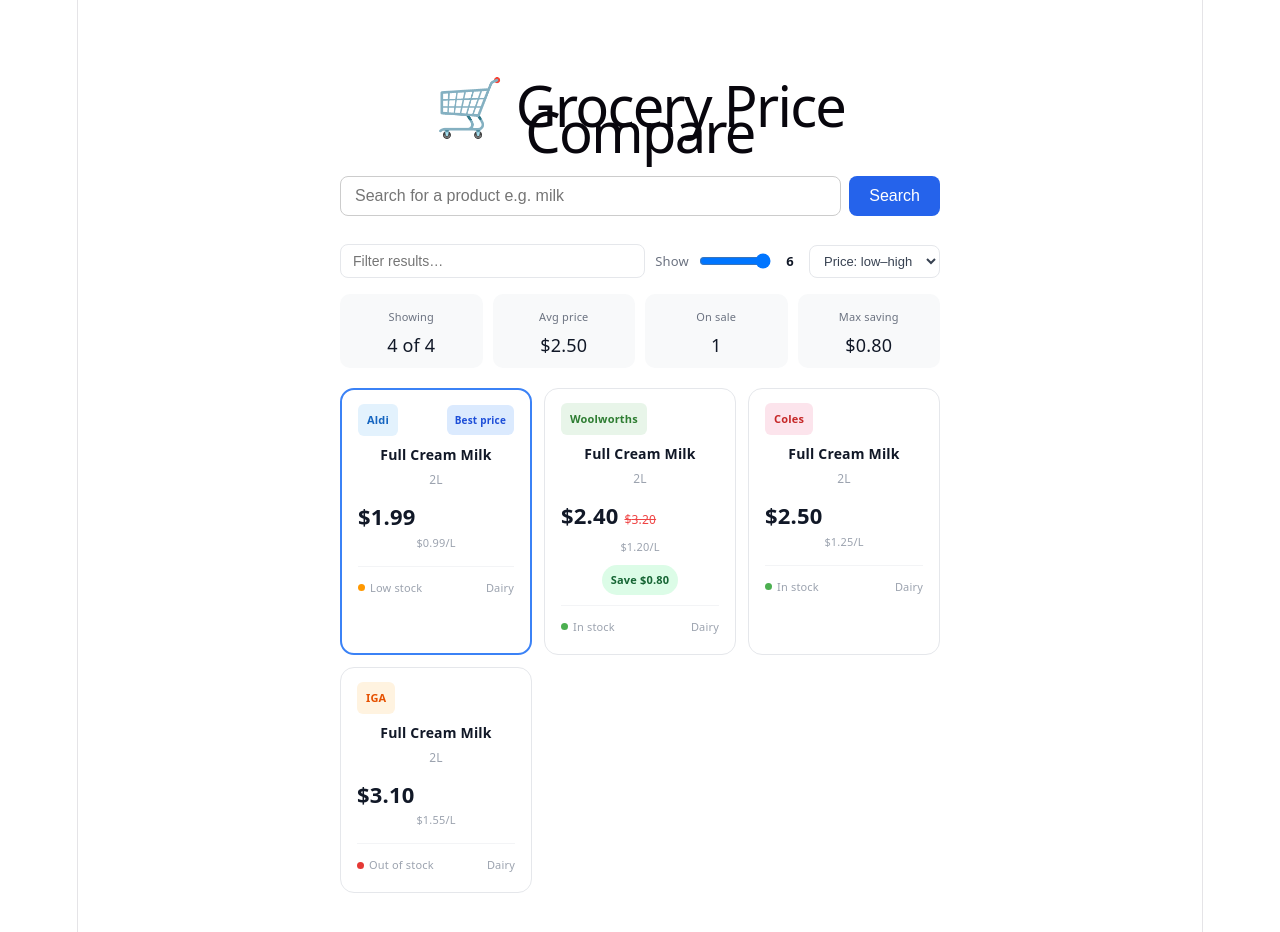
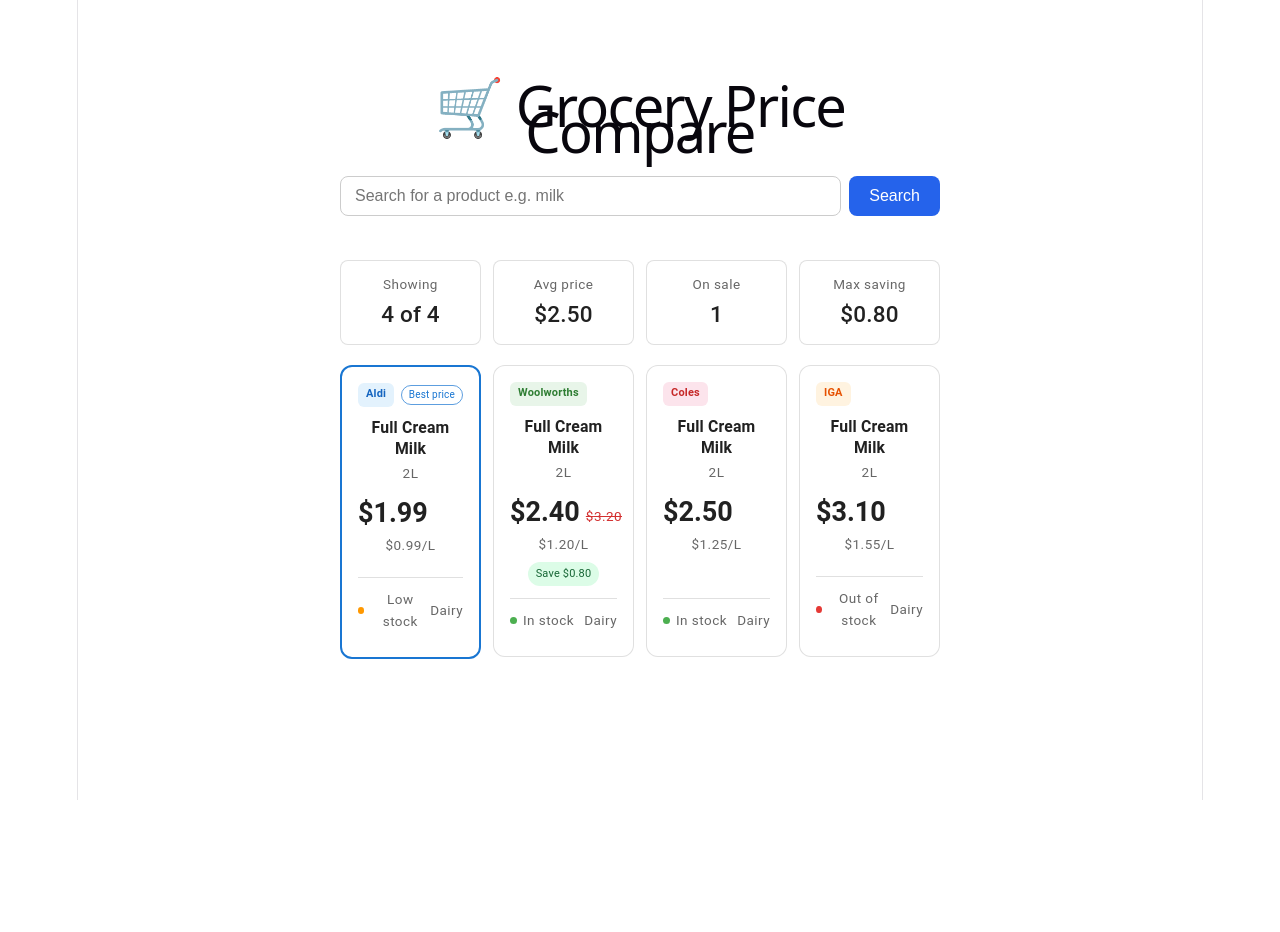
Before and after one commit to adam-fitrzyk/UNIHACK2026-goats-of-unihack, a React app in the folder grocery-compare/frontend/: page / in a window 1280 px wide. Shown: the top 932 px of the page. After the commit the page ends 800 px from the top, so only its background shows below. Built offline with nearby package versions, Linux system fonts and the light colour scheme; the HTML template or start-up script is replaced by a standard one.

Commit message:
mui package

```diff
--- a/grocery-compare/frontend/src/components/Groceryresultsgrid.jsx
+++ b/grocery-compare/frontend/src/components/Groceryresultsgrid.jsx
@@ -1,188 +1,157 @@
 import { useState, useMemo } from "react"
+import {
+  Box, Card, CardContent, Chip, Typography, TextField,
+  Slider, Select, MenuItem, FormControl, InputLabel, Grid, Paper
+} from "@mui/material"
 
-// ─── Helpers ────────────────────────────────────────────────────────────────
+// ─── Helpers ─────────────────────────────────────────────────────────────────
 
-const STORE_STYLES = {
-  woolworths: { bg: "#e8f5e9", color: "#2e7d32", label: "Woolworths" },
-  coles:      { bg: "#fce4ec", color: "#c62828", label: "Coles" },
-  aldi:       { bg: "#e3f2fd", color: "#1565c0", label: "Aldi" },
-  iga:        { bg: "#fff3e0", color: "#e65100", label: "IGA" },
+const STORE_COLORS = {
+  woolworths: { bg: "#e8f5e9", color: "#2e7d32" },
+  coles:      { bg: "#fce4ec", color: "#c62828" },
+  aldi:       { bg: "#e3f2fd", color: "#1565c0" },
+  iga:        { bg: "#fff3e0", color: "#e65100" },
 }
 
-const STOCK_STYLES = {
+const STOCK = {
   in:  { dot: "#4caf50", label: "In stock" },
   low: { dot: "#ff9800", label: "Low stock" },
   out: { dot: "#e53935", label: "Out of stock" },
 }
 
-function storeStyle(store = "") {
-  const key = store.toLowerCase()
-  return STORE_STYLES[key] ?? { bg: "#f3f4f6", color: "#374151", label: store }
-}
-
-function stockStyle(stock = "in") {
-  return STOCK_STYLES[stock] ?? STOCK_STYLES.in
+function storeColor(store = "") {
+  return STORE_COLORS[store.toLowerCase()] ?? { bg: "#f3f4f6", color: "#374151" }
 }
 
 function bestPriceMap(results = []) {
-  const map = {}
-  results.forEach(({ name, price }) => {
+  return results.reduce((map, { name, price }) => {
     if (map[name] === undefined || price < map[name]) map[name] = price
-  })
     return map
+  }, {})
 }
 
-// ─── Sub-components ──────────────────────────────────────────────────────────
+// ─── Summary Bar ─────────────────────────────────────────────────────────────
 
 function SummaryBar({ visible, total, results }) {
-  const avg = results.length
-    ? (results.reduce((s, p) => s + p.price, 0) / results.length).toFixed(2)
-    : "—"
+  const avg     = results.length ? (results.reduce((s, p) => s + p.price, 0) / results.length).toFixed(2) : null
   const onSale  = results.filter(p => p.was).length
   const maxSave = results.reduce((s, p) => p.was ? Math.max(s, p.was - p.price) : s, 0)
 
   const stats = [
     { label: "Showing",    value: `${visible} of ${total}` },
-    { label: "Avg price",  value: results.length ? `$${avg}` : "—" },
+    { label: "Avg price",  value: avg ? `$${avg}` : "—" },
     { label: "On sale",    value: onSale },
     { label: "Max saving", value: maxSave > 0 ? `$${maxSave.toFixed(2)}` : "—" },
   ]
 
   return (
-    <div style={{ display: "flex", gap: 10, flexWrap: "wrap", marginBottom: 20 }}>
+    <Grid container spacing={1.5} sx={{ mb: 2.5 }}>
       {stats.map(({ label, value }) => (
-        <div key={label} style={{
-          flex: "1 1 80px",
-          background: "#f8f9fa",
-          borderRadius: 10,
-          padding: "10px 14px",
-        }}>
-          <div style={{ fontSize: 11, color: "#6b7280", marginBottom: 2 }}>{label}</div>
-          <div style={{ fontSize: 18, fontWeight: 500, color: "#111827" }}>{value}</div>
-        </div>
+        <Grid size={{ xs: 6, sm: 3 }} key={label}>
+          <Paper variant="outlined" sx={{ p: 1.5, borderRadius: 2 }}>
+            <Typography variant="caption" color="text.secondary" display="block">{label}</Typography>
+            <Typography variant="h6" fontWeight={500}>{value}</Typography>
+          </Paper>
+        </Grid>
       ))}
-    </div>
+    </Grid>
   )
 }
 
+// ─── Single Card ─────────────────────────────────────────────────────────────
+
 function GroceryCard({ item, isBest }) {
-  const ss  = storeStyle(item.store)
-  const stk = stockStyle(item.stock ?? "in")
+  const sc  = storeColor(item.store)
+  const stk = STOCK[item.stock ?? "in"] ?? STOCK.in
   const saving = item.was ? (item.was - item.price).toFixed(2) : null
 
   return (
-    <div style={{
-      background: "#fff",
-      border: isBest ? "2px solid #3b82f6" : "1px solid #e5e7eb",
-      borderRadius: 14,
-      padding: "14px 16px",
+    <Card
+      variant="outlined"
+      sx={{
+        borderRadius: 3,
+        borderWidth: isBest ? 2 : 1,
+        borderColor: isBest ? "primary.main" : "divider",
+        height: "100%",
         display: "flex",
         flexDirection: "column",
-      gap: 10,
-      transition: "border-color 0.15s, box-shadow 0.15s",
-      cursor: "default",
+        transition: "box-shadow 0.15s",
+        "&:hover": { boxShadow: 3 },
       }}
-      onMouseEnter={e => { e.currentTarget.style.boxShadow = "0 4px 14px rgba(0,0,0,0.08)" }}
-      onMouseLeave={e => { e.currentTarget.style.boxShadow = "none" }}
     >
+      <CardContent sx={{ display: "flex", flexDirection: "column", gap: 1.25, height: "100%" }}>
+
         {/* Store badge + best tag */}
-      <div style={{ display: "flex", justifyContent: "space-between", alignItems: "center" }}>
-        <span style={{
-          fontSize: 11, fontWeight: 600, padding: "3px 9px",
-          borderRadius: 6, background: ss.bg, color: ss.color,
-        }}>
-          {ss.label}
-        </span>
+        <Box display="flex" justifyContent="space-between" alignItems="center">
+          <Chip
+            label={item.store}
+            size="small"
+            sx={{ fontSize: 11, fontWeight: 600, bgcolor: sc.bg, color: sc.color, borderRadius: 1.5 }}
+          />
           {isBest && (
-          <span style={{
-            fontSize: 10, fontWeight: 600, padding: "2px 8px",
-            borderRadius: 6, background: "#dbeafe", color: "#1d4ed8",
-          }}>
-            Best price
-          </span>
+            <Chip label="Best price" size="small" color="primary" variant="outlined" sx={{ fontSize: 10, height: 20 }} />
           )}
-      </div>
+        </Box>
 
-      {/* Product name */}
-      <div>
-        <div style={{ fontSize: 14, fontWeight: 600, color: "#111827", lineHeight: 1.35 }}>
-          {item.name}
-        </div>
+        {/* Product name + sub */}
+        <Box>
+          <Typography variant="body2" fontWeight={600} lineHeight={1.35}>{item.name}</Typography>
           {item.sub && (
-          <div style={{ fontSize: 12, color: "#9ca3af", marginTop: 2 }}>{item.sub}</div>
+            <Typography variant="caption" color="text.secondary">{item.sub}</Typography>
           )}
-      </div>
+        </Box>
 
         {/* Price */}
-      <div>
-        <div style={{ display: "flex", alignItems: "baseline", gap: 6 }}>
-          <span style={{ fontSize: 22, fontWeight: 600, color: "#111827" }}>
-            ${item.price.toFixed(2)}
-          </span>
+        <Box>
+          <Box display="flex" alignItems="baseline" gap={0.75}>
+            <Typography variant="h5" fontWeight={600}>${item.price.toFixed(2)}</Typography>
             {item.was && (
-            <span style={{ fontSize: 12, color: "#ef4444", textDecoration: "line-through" }}>
+              <Typography variant="caption" color="error" sx={{ textDecoration: "line-through" }}>
                 ${item.was.toFixed(2)}
-            </span>
+              </Typography>
             )}
-        </div>
+          </Box>
           {item.unit && (
-          <div style={{ fontSize: 11, color: "#9ca3af" }}>{item.unit}</div>
+            <Typography variant="caption" color="text.secondary">{item.unit}</Typography>
           )}
           {saving && (
-          <span style={{
-            display: "inline-block", marginTop: 5,
-            fontSize: 11, fontWeight: 600, padding: "2px 9px",
-            borderRadius: 99, background: "#dcfce7", color: "#166534",
-          }}>
-            Save ${saving}
-          </span>
+            <Chip
+              label={`Save $${saving}`}
+              size="small"
+              sx={{ mt: 0.75, fontSize: 11, bgcolor: "#dcfce7", color: "#166534", borderRadius: 99 }}
+            />
           )}
-      </div>
+        </Box>
 
         {/* Footer */}
-      <div style={{
-        display: "flex", justifyContent: "space-between", alignItems: "center",
-        borderTop: "1px solid #f3f4f6", paddingTop: 8,
-        fontSize: 11, color: "#9ca3af",
-      }}>
-        <span style={{ display: "flex", alignItems: "center", gap: 5 }}>
-          <span style={{
-            width: 7, height: 7, borderRadius: "50%",
-            background: stk.dot, display: "inline-block",
-          }} />
-          {stk.label}
-        </span>
-        {item.cat && <span style={{ textTransform: "capitalize" }}>{item.cat}</span>}
-      </div>
-    </div>
+        <Box
+          display="flex"
+          justifyContent="space-between"
+          alignItems="center"
+          sx={{ mt: "auto", pt: 1.25, borderTop: "1px solid", borderColor: "divider" }}
+        >
+          <Box display="flex" alignItems="center" gap={0.75}>
+            <Box sx={{ width: 7, height: 7, borderRadius: "50%", bgcolor: stk.dot }} />
+            <Typography variant="caption" color="text.secondary">{stk.label}</Typography>
+          </Box>
+          {item.cat && (
+            <Typography variant="caption" color="text.secondary" sx={{ textTransform: "capitalize" }}>
+              {item.cat}
+            </Typography>
+          )}
+        </Box>
+
+      </CardContent>
+    </Card>
   )
 }
 
-// ─── Main export ─────────────────────────────────────────────────────────────
+// ─── Main export ──────────────────────────────────────────────────────────────
 
-/**
- * GroceryResultsGrid
- *
- * Props:
- *   results  – array from res.data.results (your axios response)
- *   query    – string, the search term (for display)
- *
- * Expected shape of each result item:
- * {
- *   name:  string          // e.g. "Full Cream Milk"
- *   store: string          // e.g. "Woolworths" | "Coles" | "Aldi" | "IGA"
- *   price: number          // e.g. 2.40
- *   was?:  number          // original price if on sale
- *   unit?: string          // e.g. "$1.20/L"
- *   sub?:  string          // e.g. "2L"
- *   stock?: "in"|"low"|"out"
- *   cat?:  string          // e.g. "dairy"
- * }
- */
 export default function GroceryResultsGrid({ results = [], query = "" }) {
-  const [search,  setSearch]  = useState("")
-  const [count,   setCount]   = useState(6)
-  const [sort,    setSort]    = useState("price-asc")
+  const [search, setSearch] = useState("")
+  const [count,  setCount]  = useState(6)
+  const [sort,   setSort]   = useState("price-asc")
 
   const best = useMemo(() => bestPriceMap(results), [results])
 
@@ -196,8 +165,7 @@
     )
     if (sort === "price-asc")  items = [...items].sort((a, b) => a.price - b.price)
     if (sort === "price-desc") items = [...items].sort((a, b) => b.price - a.price)
-    if (sort === "savings")    items = [...items].sort((a, b) =>
-      (b.was ? b.was - b.price : 0) - (a.was ? a.was - a.price : 0))
+    if (sort === "savings")    items = [...items].sort((a, b) => (b.was ? b.was - b.price : 0) - (a.was ? a.was - a.price : 0))
     if (sort === "name")       items = [...items].sort((a, b) => a.name.localeCompare(b.name))
     return items
   }, [results, search, sort])
@@ -207,71 +175,61 @@
   if (!results.length) return null
 
   return (
-    <div style={{ marginTop: 28, fontFamily: "'system-ui', sans-serif" }}>
+    <Box sx={{ mt: 3.5 }}>
 
       {/* Toolbar */}
-      <div style={{ display: "flex", gap: 10, flexWrap: "wrap", marginBottom: 16, alignItems: "center" }}>
-        <input
-          type="text"
+      <Box display="flex" gap={1.5} flexWrap="wrap" alignItems="center" sx={{ mb: 2 }}>
+        {/*<TextField
+          size="small"
+          placeholder="Filter results…"
           value={search}
           onChange={e => setSearch(e.target.value)}
-          placeholder="Filter results…"
-          style={{
-            flex: 1, minWidth: 140, padding: "8px 12px",
-            fontSize: 14, borderRadius: 8, border: "1px solid #e5e7eb",
-            outline: "none",
-          }}
+          sx={{ flex: 1, minWidth: 140 }}
         />
 
-        <div style={{ display: "flex", alignItems: "center", gap: 8, fontSize: 13, color: "#6b7280", whiteSpace: "nowrap" }}>
-          Show
-          <input
-            type="range" min={1} max={Math.max(results.length, 1)} value={count} step={1}
-            onChange={e => setCount(Number(e.target.value))}
-            style={{ width: 72 }}
+        <Box display="flex" alignItems="center" gap={1} sx={{ minWidth: 160 }}>
+          <Typography variant="caption" color="text.secondary" whiteSpace="nowrap">
+            Show {count}
+          </Typography>
+          <Slider
+            size="small"
+            min={1}
+            max={Math.max(results.length, 1)}
+            value={count}
+            onChange={(_, v) => setCount(v)}
+            sx={{ width: 80 }}
           />
-          <span style={{ fontWeight: 600, color: "#111827", minWidth: 18 }}>{count}</span>
-        </div>
+        </Box>
 
-        <select
-          value={sort}
-          onChange={e => setSort(e.target.value)}
-          style={{
-            fontSize: 13, padding: "7px 10px",
-            borderRadius: 8, border: "1px solid #e5e7eb",
-            background: "#fff", color: "#374151", cursor: "pointer",
-          }}
-        >
-          <option value="price-asc">Price: low–high</option>
-          <option value="price-desc">Price: high–low</option>
-          <option value="savings">Best savings</option>
-          <option value="name">Name A–Z</option>
-        </select>
-      </div>
+        <FormControl size="small" sx={{ minWidth: 160 }}>
+          <InputLabel>Sort by</InputLabel>
+          <Select value={sort} label="Sort by" onChange={e => setSort(e.target.value)}>
+            <MenuItem value="price-asc">Price: low–high</MenuItem>
+            <MenuItem value="price-desc">Price: high–low</MenuItem>
+            <MenuItem value="savings">Best savings</MenuItem>
+            <MenuItem value="name">Name A–Z</MenuItem>
+          </Select>
+        </FormControl>*/}
+      </Box>
 
       {/* Summary */}
       <SummaryBar visible={visible.length} total={filtered.length} results={filtered} />
 
       {/* Grid */}
       {visible.length === 0 ? (
-        <p style={{ color: "#9ca3af", fontSize: 14, textAlign: "center", padding: "2rem 0" }}>
+        <Typography color="text.secondary" textAlign="center" sx={{ py: 4 }}>
           No results match your filter.
-        </p>
+        </Typography>
       ) : (
-        <div style={{
-          display: "grid",
-          gridTemplateColumns: "repeat(auto-fill, minmax(190px, 1fr))",
-          gap: 12,
-        }}>
+        <Grid container spacing={1.5}>
           {visible.map((item, i) => (
-            <GroceryCard
-              key={`${item.store}-${item.name}-${i}`}
-              item={item}
-              isBest={item.price === best[item.name]}
-            />
+            <Grid size={{ xs: 12, sm: 6, md: 4, lg: 3 }} key={`${item.store}-${item.name}-${i}`}>
+              <GroceryCard item={item} isBest={item.price === best[item.name]} />
+            </Grid>
           ))}
-        </div>
+        </Grid>
       )}
-    </div>
+
+    </Box>
   )
 }
--- a/grocery-compare/frontend/vite.config.js
+++ b/grocery-compare/frontend/vite.config.js
@@ -1,8 +1,12 @@
 import { defineConfig } from 'vite'
 import react from '@vitejs/plugin-react'
+import path from "path"
 
 export default defineConfig({
   plugins: [react()],
+  resolve: {
+    dedupe: ["react", "react-dom"],
+  },
   server: {
     proxy: {
       '/api': {
```
Also changed, not shown: package.json (added, +9 -0 lines), 1 other file (tests, documents, lock files or other folders). Lines whose indentation alone changed are shown as unchanged.
